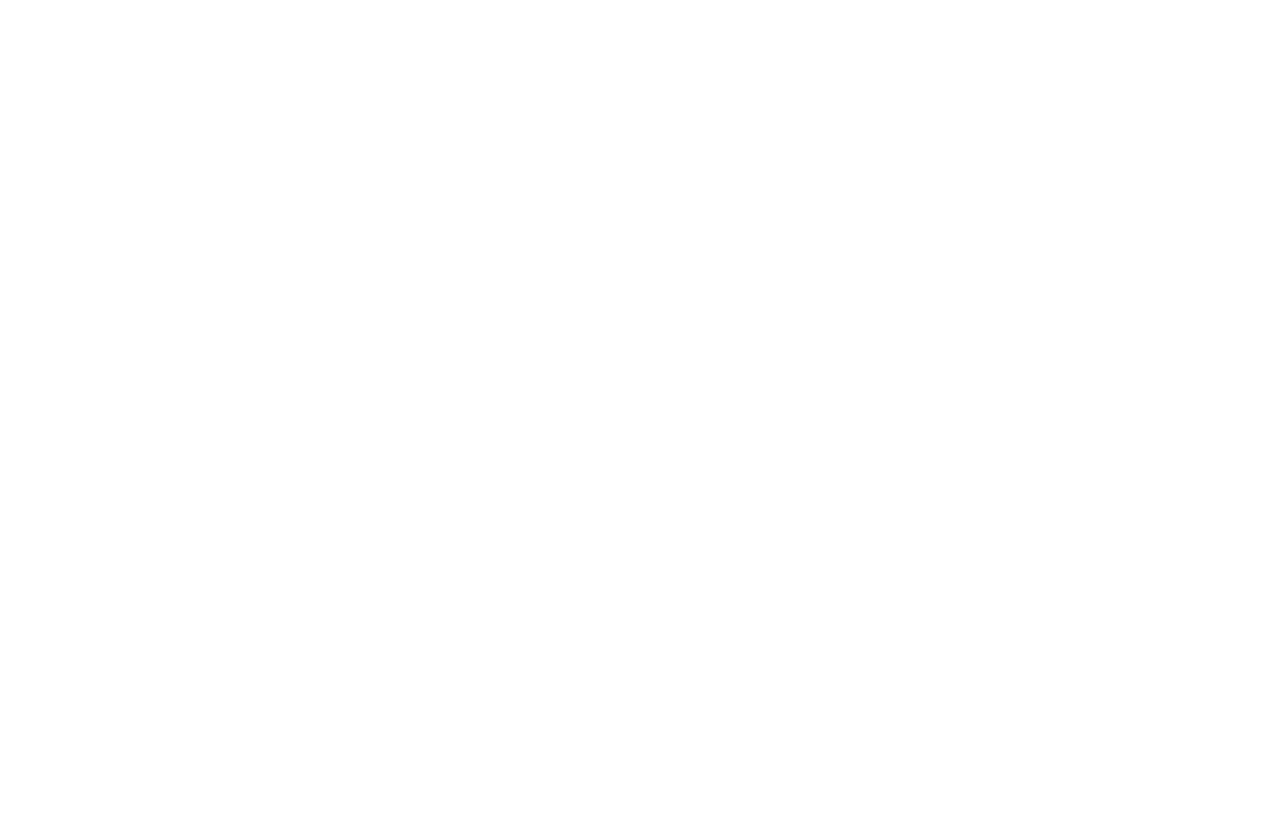
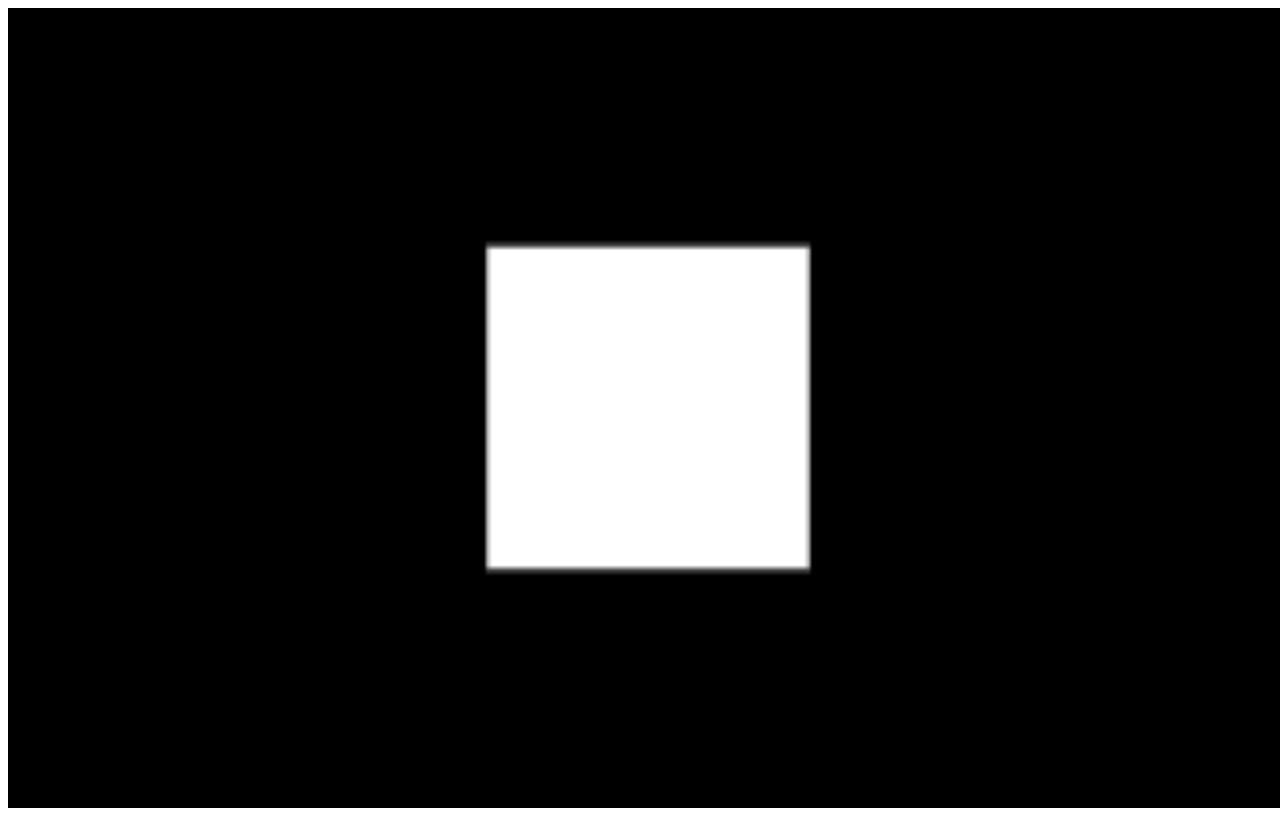
Before and after one commit to Terminator15474/Programieren, a website with bundled scripts: page webgl/site.html in a window 1280 px wide. Built offline with nearby package versions, Linux system fonts and the light colour scheme.

Commit message:
Automated commit on 07.11.2022

```diff
--- a/webgl/script.js
+++ b/webgl/script.js
@@ -135,4 +135,60 @@
     const zNear = 0.1;
     const zFar = 100.0;
     const projectionMatrix = mat4.create();
+
+    mat4.perspective(
+        projectionMatrix,
+        fieldOfView,
+        aspect,
+        zNear,
+        zFar
+    );
+
+    const modelViewMatrix = mat4.create();
+
+    mat4.translate(
+        modelViewMatrix,
+        modelViewMatrix,
+        [0.0, 0.0, -6.0]
+    );
+    {
+        const numComponents = 2;
+        const type = gl.FLOAT;
+        const normalize = false;
+        const stride = 0;
+        const offset = 0;
+        gl.bindBuffer(gl.ARRAY_BUFFER, buffers.position);
+        gl.vertexAttribPointer(
+            programInfo.attribLocations.vertexPosition,
+            numComponents,
+            type,
+            normalize,
+            stride,
+            offset
+        );
+        gl.enableVertexAttribArray(programInfo.attribLocations.vertexPosition);
+    }
+
+    gl.useProgram(programInfo.program);
+
+    gl.uniformMatrix4fv(
+        programInfo.uniformLocations.projectionMatrix,
+        false,
+        projectionMatrix
+    );
+
+    gl.uniformMatrix4fv(
+        programInfo.uniformLocations.modelViewMatrix,
+        false,
+        modelViewMatrix
+    );
+
+    {
+        const offset = 0;
+        const vertexCount = 4;
+        gl.drawArrays(gl.TRIANGLE_STRIP, offset, vertexCount);
+    }
 }
+
+const buffers = initBuffers(gl);
+drawScene(gl, programInfo, buffers);
--- a/webgl/site.html
+++ b/webgl/site.html
@@ -9,5 +9,11 @@
 <body>
     <canvas id="canvas1"></canvas>
     <script defer type="module" src="script.js"></script>
+    <style>
+        #canvas1 {
+            width: 100vw;
+            height: 100vh;
+        }
+    </style>
 </body>
 </html>
```
